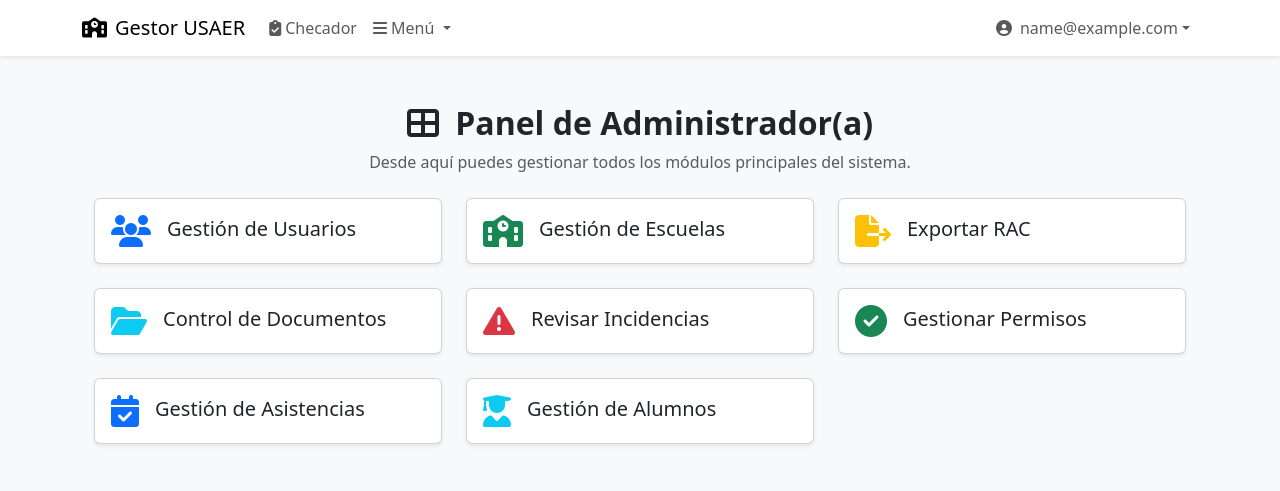
After one commit to Flaxx99/usaer7607, a Django app: page /usuarios/dashboard/ in a window 1280 px wide. The commit adds this page. Shown: the top 491 px of the page. Run offline with Django 5.2, Linux system fonts and the light colour scheme; the visitor is signed in with stand-in values (Sample User, id 1); some libraries are stand-ins or nearby versions.

Commit message:
Recuperando cambios locales en rama luis-apps

```diff
--- a/usaer_system/permisos/models.py
+++ b/usaer_system/permisos/models.py
@@ -4,6 +4,7 @@ from django.utils import timezone
 from django.utils.translation import gettext_lazy as _
 from django.core.exceptions import ValidationError
 from escuelas.models import Escuela  # Asegúrate de importar tu modelo Escuela
+from usuarios.models import User
 
 class Permiso(models.Model):
     class Tipo(models.TextChoices):
@@ -24,7 +25,6 @@ class Permiso(models.Model):
         on_delete=models.CASCADE,
         verbose_name=_("Profesor solicitante"),
         related_name='permisos_solicitados',
-        limit_choices_to={'role': 'Profesor'}
     )
 
     # Relación con la escuela (automática desde el profesor)
--- a/usaer_system/permisos/urls.py
+++ b/usaer_system/permisos/urls.py
@@ -1,28 +1,31 @@
 from django.urls import path
 from . import views
 from usuarios.decoradores import roles_permitidos
+from django.contrib.auth import get_user_model
+User = get_user_model()
 
 app_name = 'permisos'
 
 # Todos los roles excepto Trabajador Manual pueden solicitar permisos
 solicitantes = [
-    'DOCENTE', 'MAESTRO_APOYO',
+    'MAESTRO_APOYO',
     'TRAB_SOCIAL', 'PSICOLOGO',
     'PSICOMOTRICIDAD', 'COMUNICACION',
-    'SECRETARIO', 'DIRECTOR', 'ADMIN'
+    'SECRETARIO', 'ADMIN', 'TRAB_MANUAL'
 ]
 solo_mis = [
-    'DOCENTE', 'MAESTRO_APOYO',
+    'MAESTRO_APOYO',
     'TRAB_SOCIAL', 'PSICOLOGO',
-    'PSICOMOTRICIDAD', 'COMUNICACION'
+    'PSICOMOTRICIDAD', 'COMUNICACION',
+    'TRAB_MANUAL'
 ]
-gestores = ['SECRETARIO', 'DIRECTOR', 'ADMIN']
+gestores = ['SECRETARIO', 'ADMIN']
 
 urlpatterns = [
     # Solicitar permiso
     path('solicitar/', roles_permitidos(solicitantes)(views.solicitar_permiso), name='solicitar'),
     # Ver mis propios permisos
-    path('mis-permisos/', roles_permitidos(solo_mis)(views.mis_permisos), name='mis_permisos'),
+    path('mis-permisos/', roles_permitidos(solo_mis + [User.Role.MAESTRO_APOYO])(views.mis_permisos), name='mis_permisos'),
     # Gestión (listar, filtrar) de todas las solicitudes
     path('gestion/', roles_permitidos(gestores)(views.gestionar_permisos), name='gestionar'),
     # Detalle de una solicitud
--- a/usaer_system/permisos/views.py
+++ b/usaer_system/permisos/views.py
@@ -96,7 +96,6 @@ def mis_permisos(request):
     })
 
 @login_required
-@permission_required('permisos.gestionar_permisos')
 def gestionar_permisos(request):
     """
     Panel de control para administradores con filtros avanzados
--- a/usaer_system/templates/base.html
+++ b/usaer_system/templates/base.html
@@ -4,19 +4,15 @@
 
 <!DOCTYPE html>
 <html lang="es">
-
 <head>
   <meta charset="UTF-8">
   <meta name="viewport" content="width=device-width, initial-scale=1.0">
   <title>{% block title %}Gestor USAER 7607{% endblock %}</title>
-  <link href="https://cdn.jsdelivr.net/npm/bootstrap@5.3.0/dist/css/bootstrap.min.css" rel="stylesheet"
-    crossorigin="anonymous">
-  <link href="https://cdnjs.cloudflare.com/ajax/libs/font-awesome/6.4.0/css/all.min.css" rel="stylesheet"
-    crossorigin="anonymous">
+  <link href="https://cdn.jsdelivr.net/npm/bootstrap@5.3.0/dist/css/bootstrap.min.css" rel="stylesheet" crossorigin="anonymous">
+  <link href="https://cdnjs.cloudflare.com/ajax/libs/font-awesome/6.4.0/css/all.min.css" rel="stylesheet" crossorigin="anonymous">
 </head>
 
 <body class="bg-light">
-
   <nav class="navbar navbar-expand-lg navbar-light bg-white shadow-sm">
     <div class="container">
       <a class="navbar-brand" href="{% url 'index' %}">
@@ -31,77 +27,61 @@
           <li class="nav-item">
             <a class="nav-link" href="{% url 'index' %}"><i class="fas fa-clipboard-check me-1"></i>Checador</a>
           </li>
-
-          <li class="nav-item">
-            <a class="nav-link" href="{% url 'documentos:lista_expedientes' %}">
-              📁 Ver expedientes
-            </a>
-          </li>
-
-
           {% if user.is_authenticated %}
           <li class="nav-item dropdown">
             <a class="nav-link dropdown-toggle" href="#" id="menuUsuario" role="button" data-bs-toggle="dropdown">
               <i class="fas fa-bars me-1"></i>Menú
             </a>
             <ul class="dropdown-menu" aria-labelledby="menuUsuario">
+              {# Panel principal por rol #}
+              {% if user.role == 'MAESTRO_APOYO' %}
+                <li><a class="dropdown-item" href="{% url 'usuarios:dashboard_maestro_apoyo' %}">🎓 Panel Maestro Apoyo</a></li>
+              {% elif user.role == 'SECRETARIO' %}
+                <li><a class="dropdown-item" href="{% url 'usuarios:dashboard_secretario' %}">🗂 Panel Secretario</a></li>
+              {% elif user.role == 'DIRECTOR' %}
+                <li><a class="dropdown-item" href="{% url 'usuarios:dashboard_director' %}">👨‍🏫 Panel Director</a></li>
+              {% elif user.role == 'ADMIN' or user.is_staff or user.is_superuser %}
+                <li><a class="dropdown-item" href="{% url 'usuarios:dashboard_admin' %}">⚙️ Panel Administrador</a></li>
+              {% elif user.role in 'TRAB_SOCIAL PSICOLOGO PSICOMOTRICIDAD COMUNICACION TRAB_MANUAL' %}
+                <li><a class="dropdown-item" href="{% url 'usuarios:profile' %}">👤 Mi Perfil</a></li>
+              {% endif %}
 
-              {% if user.role == 'DOCENTE' %}
-              <li><a class="dropdown-item" href="{% url 'usuarios:dashboard_docente' %}"><i
-                    class="fas fa-chalkboard me-1"></i>Panel Docente</a></li>
-              <li>
-                <hr class="dropdown-divider">
-              </li>
-              <li><a class="dropdown-item" href="{% url 'documentos:subir_expediente' %}"><i
-                    class="fas fa-file-signature me-1"></i>Capturar RAE</a></li>
-              <li><a class="dropdown-item" href="{% url 'documentos:subir_expediente' %}"><i
-                    class="fas fa-file-export me-1"></i>Capturar RAC</a></li>
-              <li><a class="dropdown-item" href="{% url 'alumnos:listar_alumnos' %}"><i
-                    class="fas fa-users me-1"></i>Alumnos</a></li>
-              <li><a class="dropdown-item" href="{% url 'permisos:solicitar' %}"><i
-                    class="fas fa-clipboard-list me-1"></i>Permisos</a></li>
-              <li><a class="dropdown-item" href="{% url 'asistencias:listar_asistencias' %}"><i
-                    class="fas fa-calendar-check me-1"></i>Asistencias</a></li>
+              <li><hr class="dropdown-divider"></li>
 
-              {% elif user.role == 'SECRETARIO' %}
-              <li><a class="dropdown-item" href="{% url 'usuarios:dashboard_secretario' %}"><i
-                    class="fas fa-folder-open me-1"></i>Panel Secretario</a></li>
-              <li>
-                <hr class="dropdown-divider">
-              </li>
-              <li><a class="dropdown-item" href="{% url 'escuelas:listar_escuelas' %}"><i
-                    class="fas fa-university me-1"></i>Escuelas</a></li>
-              <li><a class="dropdown-item" href="{% url 'permisos:gestionar' %}"><i
-                    class="fas fa-clipboard-list me-1"></i>Mis Permisos</a></li>
-              <li><a class="dropdown-item" href="{% url 'incidencias:listar_incidencias' %}"><i
-                    class="fas fa-exclamation-circle me-1"></i>Incidencias</a></li>
+              {# Módulos comunes por permisos #}
+              {% if user.role in 'MAESTRO_APOYO ADMIN SECRETARIO' %}
+                <li><a class="dropdown-item" href="{% url 'alumnos:listar_alumnos' %}">👨‍👩‍👧 Alumnos</a></li>
+              {% endif %}
 
-              {% elif user.role == 'DIRECTOR' %}
-              <li><a class="dropdown-item" href="{% url 'usuarios:dashboard_director' %}"><i
-                    class="fas fa-user-tie me-1"></i>Panel Director</a></li>
-              <li>
-                <hr class="dropdown-divider">
-              </li>
-              <li><a class="dropdown-item" href="{% url 'usuarios:list' %}"><i
-                    class="fas fa-chalkboard-teacher me-1"></i>Profesores</a></li>
-              <li><a class="dropdown-item" href="{% url 'incidencias:revisar_incidencias' %}"><i
-                    class="fas fa-tasks me-1"></i>Incidencias</a></li>
+              {% if user.role in 'MAESTRO_APOYO TRAB_SOCIAL PSICOLOGO PSICOMOTRICIDAD COMUNICACION SECRETARIO ADMIN' %}
+                <li><a class="dropdown-item" href="{% url 'documentos:lista_expedientes' %}">📁 Expedientes</a></li>
+                <li><a class="dropdown-item" href="{% url 'documentos:subir_expediente' %}">🧾 Subir RAE / RAC</a></li>
+              {% endif %}
 
-              {% elif user.role == 'ADMIN' or user.is_staff or user.is_superuser %}
-              <li><a class="dropdown-item" href="{% url 'usuarios:dashboard_admin' %}"><i
-                    class="fas fa-tools me-1"></i>Panel Admin</a></li>
-              <li>
-                <hr class="dropdown-divider">
-              </li>
-              <li><a class="dropdown-item" href="{% url 'incidencias:revisar_incidencias' %}"><i
-                    class="fas fa-exclamation-circle me-1"></i>Incidencias</a></li>
-              <li><a class="dropdown-item" href="{% url 'admin:index' %}"><i class="fas fa-cog me-1"></i>Admin
-                  Django</a></li>
+              {% if user.role in 'MAESTRO_APOYO ADMIN SECRETARIO' %}
+                <li><a class="dropdown-item" href="{% url 'alumnos:exportar_rac' %}">📤 Exportar RAC</a></li>
+              {% endif %}
 
-              {% else %}
-              <li><a class="dropdown-item disabled">Sin panel asignado</a></li>
+              {% if user.role in 'MAESTRO_APOYO SECRETARIO ADMIN TRAB_SOCIAL PSICOLOGO PSICOMOTRICIDAD COMUNICACION TRAB_MANUAL' %}
+                <li><a class="dropdown-item" href="{% url 'permisos:gestionar' %}">📝 Permisos</a></li>
+                <li><a class="dropdown-item" href="{% url 'asistencias:listar_asistencias' %}">📅 Asistencias</a></li>
+              {% endif %}
+
+              {% if user.role in 'ADMIN DIRECTOR SECRETARIO' %}
+                <li><a class="dropdown-item" href="{% url 'incidencias:listar_incidencias' %}">🚨 Incidencias</a></li>
+              {% endif %}
+
+
+              {% if user.role in 'SECRETARIO ADMIN' %}
+                <li><a class="dropdown-item" href="{% url 'escuelas:listar_escuelas' %}">🏫 Escuelas</a></li>
+              {% endif %}
+
+              {% if user.role == 'ADMIN' %}
+                <li><a class="dropdown-item" href="{% url 'usuarios:list' %}">👥 Usuarios</a></li>
+                <li><a class="dropdown-item" href="{% url 'admin:index' %}">⚙️ Admin Django</a></li>
               {% endif %}
             </ul>
+
           </li>
           {% endif %}
         </ul>
@@ -111,14 +91,10 @@
           <li class="nav-item dropdown">
             <a class="nav-link dropdown-toggle d-flex align-items-center" href="#" id="cuentaDropdown" role="button"
               data-bs-toggle="dropdown">
-              <i class="fas fa-user-circle me-2"></i>{{ user.nombre|default:user.username }}
+              <i class="fas fa-user-circle me-2"></i>{{ user.nombre|default:user.email }}
             </a>
             <ul class="dropdown-menu dropdown-menu-end" aria-labelledby="cuentaDropdown">
-              <li>
-                <a class="dropdown-item" href="{% url 'usuarios:change_password' %}">
-                  <i class="fas fa-key me-2"></i>Cambiar contraseña
-                </a>
-              </li>
+              <li><a class="dropdown-item" href="{% url 'usuarios:change_password' %}"><i class="fas fa-key me-2"></i>Cambiar contraseña</a></li>
               <li>
                 <form method="post" action="{% url 'logout' %}" class="d-inline">
                   {% csrf_token %}
@@ -131,16 +107,12 @@
           </li>
           {% else %}
           <li class="nav-item">
-            <a class="nav-link" href="{% url 'login' %}">
-              <i class="fas fa-sign-in-alt me-1"></i>Iniciar sesión
-            </a>
+            <a class="nav-link" href="{% url 'login' %}"><i class="fas fa-sign-in-alt me-1"></i>Iniciar sesión</a>
           </li>
           {% endif %}
         </ul>
-
       </div>
     </div>
-
   </nav>
 
   <main class="container py-4">
@@ -148,9 +120,6 @@
   </main>
 
   <script src="https://code.jquery.com/jquery-3.7.1.min.js" crossorigin="anonymous"></script>
-  <script src="https://cdn.jsdelivr.net/npm/bootstrap@5.3.0/dist/js/bootstrap.bundle.min.js"
-    crossorigin="anonymous"></script>
-
+  <script src="https://cdn.jsdelivr.net/npm/bootstrap@5.3.0/dist/js/bootstrap.bundle.min.js" crossorigin="anonymous"></script>
 </body>
-
 </html>
--- /dev/null
+++ b/usaer_system/templates/usuarios/dashboard.html
@@ -0,0 +1,33 @@
+{% extends 'base.html' %}
+{% block title %}Panel de {{ request.user.get_role_display }}{% endblock %}
+
+{% block content %}
+<div class="container py-4">
+  <div class="text-center mb-4">
+    <h2 class="fw-bold">
+      <i class="fas fa-th-large me-2"></i>
+      Panel de {{ request.user.get_role_display }}
+    </h2>
+    <p class="text-muted">Desde aquí puedes gestionar todos los módulos principales del sistema.</p>
+  </div>
+
+  <div class="row row-cols-1 row-cols-md-2 row-cols-lg-3 g-4">
+    {% for mod in modules %}
+      <div class="col">
+        <div class="card shadow-sm h-100">
+          <div class="card-body d-flex align-items-center">
+            <!-- mod.icon debe incluir la clase de icono y color, p. ej. "fas fa-users text-primary" -->
+            <i class="{{ mod.icon }} fa-2x me-3"></i>
+            <div>
+              <h5 class="card-title mb-1">{{ mod.title }}</h5>
+              <a href="{% url mod.url %}" class="stretched-link"></a>
+            </div>
+          </div>
+        </div>
+      </div>
+    {% empty %}
+      <p class="text-center">No tienes módulos asignados para tu rol.</p>
+    {% endfor %}
+  </div>
+</div>
+{% endblock %}
--- a/usaer_system/usaer_system/views.py
+++ b/usaer_system/usaer_system/views.py
@@ -1,4 +1,4 @@
 from django.shortcuts import redirect
 
 def index(request):
-    return redirect('asistencias:checar_asistencia')
+    return redirect('usuarios:dashboard')
--- a/usaer_system/usuarios/urls.py
+++ b/usaer_system/usuarios/urls.py
@@ -1,33 +1,38 @@
 from django.urls import path
 from . import views
 from .decoradores import roles_permitidos
-from django.contrib.admin.views.decorators import staff_member_required
+from .views import dashboard
 
 app_name = 'usuarios'
 
 urlpatterns = [
-    # Listado de usuarios: accesible solo por admin y secretario
+    # Listado de usuarios
     path('', roles_permitidos(['ADMIN', 'SECRETARIO'])(views.UserListView.as_view()), name='list'),
 
-    # Crear usuario: solo admin
+    # Crear usuario
     path('nuevo/', roles_permitidos(['ADMIN'])(views.UserCreateView.as_view()), name='create'),
 
+    # Detalle, editar, eliminar
     path('<int:pk>/', views.UserDetailView.as_view(), name='detail'),
     path('<int:pk>/editar/', views.UserUpdateView.as_view(), name='update'),
     path('<int:pk>/eliminar/', roles_permitidos(['ADMIN'])(views.UserDeleteView.as_view()), name='delete'),
     path('<int:pk>/toggle-active/', roles_permitidos(['ADMIN'])(views.toggle_user_active), name='toggle_active'),
+
+    # Perfil y contraseña
     path('perfil/', views.profile, name='profile'),
     path('cambiar-contrasena/', views.change_password, name='change_password'),
+
+    # Redirección post-login
     path('redireccion/', views.redireccion_post_login, name='redireccion_post_login'),
-    path('dashboard/docente/', views.dashboard_docente, name='dashboard_docente'),
+
+    # Dashboards por rol
     path('dashboard/secretario/', views.dashboard_secretario, name='dashboard_secretario'),
     path('dashboard/director/', views.dashboard_director, name='dashboard_director'),
     path('dashboard/admin/', views.dashboard_admin, name='dashboard_admin'),
-    path('dashboard/apoyo/', views.dashboard_maestro_apoyo, name='panel_maestro_apoyo'),
-    path('dashboard/trabajador-social/', views.dashboard_trabajador_social, name='panel_trabajador_social'),
-    path('dashboard/psicologo/', views.dashboard_psicologo, name='panel_psicologo'),
-    path('dashboard/psicomotricidad/', views.dashboard_psicomotricidad, name='panel_psicomotricidad'),
-    path('dashboard/comunicacion/', views.dashboard_comunicacion, name='panel_comunicacion'),
-
-
+    path('dashboard/maestro-apoyo/', views.dashboard_maestro_apoyo, name='dashboard_maestro_apoyo'),
+    path('dashboard/trabajador-social/', views.dashboard_trabajador_social, name='dashboard_trabajador_social'),
+    path('dashboard/psicologo/', views.dashboard_psicologo, name='dashboard_psicologo'),
+    path('dashboard/psicomotricidad/', views.dashboard_psicomotricidad, name='dashboard_psicomotricidad'),
+    path('dashboard/comunicacion/', views.dashboard_comunicacion, name='dashboard_comunicacion'),
+    path('dashboard/', dashboard, name='dashboard'),
 ]
--- a/usaer_system/usuarios/views.py
+++ b/usaer_system/usuarios/views.py
@@ -12,6 +12,8 @@ from .forms import UsuarioCreationForm, UsuarioChangeForm
 from .decoradores import roles_permitidos
 from django.contrib.auth.forms import PasswordChangeForm
 from escuelas.models import Escuela
+from django.conf import settings
+
 
 @method_decorator(roles_permitidos(['ADMIN']), name='dispatch')
 class UserListView(LoginRequiredMixin, PermissionRequiredMixin, ListView):
@@ -42,6 +44,7 @@ class UserListView(LoginRequiredMixin, PermissionRequiredMixin, ListView):
         context['escuelas'] = Escuela.objects.all()
         return context
 
+
 @method_decorator(roles_permitidos(['ADMIN']), name='dispatch')
 class UserCreateView(LoginRequiredMixin, PermissionRequiredMixin, CreateView):
     model = User
@@ -64,6 +67,7 @@ class UserCreateView(LoginRequiredMixin, PermissionRequiredMixin, CreateView):
         context['titulo'] = _('Crear nuevo usuario')
         return context
 
+
 @method_decorator(roles_permitidos(['ADMIN']), name='dispatch')
 class UserUpdateView(LoginRequiredMixin, PermissionRequiredMixin, UpdateView):
     model = User
@@ -75,7 +79,7 @@ class UserUpdateView(LoginRequiredMixin, PermissionRequiredMixin, UpdateView):
     def form_valid(self, form):
         try:
             self.object = form.save(commit=False)
-            self.object.save(skip_auto_role=True)  # 👈 evitar sobrescritura automática
+            self.object.save(skip_auto_role=True)
             form.save_m2m()
             messages.success(self.request, _('Usuario actualizado exitosamente'))
             return redirect(self.success_url)
@@ -96,6 +100,7 @@ class UserDetailView(LoginRequiredMixin, PermissionRequiredMixin, DetailView):
     permission_required = 'usuarios.view_user'
     context_object_name = 'usuario'
 
+
 @method_decorator(roles_permitidos(['ADMIN']), name='dispatch')
 class UserDeleteView(LoginRequiredMixin, PermissionRequiredMixin, DeleteView):
     model = User
@@ -107,6 +112,7 @@ class UserDeleteView(LoginRequiredMixin, PermissionRequiredMixin, DeleteView):
         messages.success(request, _('Usuario eliminado exitosamente'))
         return super().delete(request, *args, **kwargs)
 
+
 @login_required
 @roles_permitidos(['ADMIN'])
 def toggle_user_active(request, pk):
@@ -116,6 +122,7 @@ def toggle_user_active(request, pk):
     action = _('activado') if user.activo else _('desactivado')
     messages.success(request, _('Usuario %(action)s exitosamente') % {'action': action})
     return redirect('usuarios:list')
+
 
 @login_required
 def profile(request):
@@ -134,6 +141,7 @@ def profile(request):
         'usuario': user
     })
 
+
 @login_required
 def change_password(request):
     if request.method == 'POST':
@@ -150,6 +158,7 @@ def change_password(request):
         'form': form
     })
 
+
 @login_required
 def redireccion_post_login(request):
     role = request.user.role
@@ -159,67 +168,82 @@ def redireccion_post_login(request):
         return redirect('usuarios:dashboard_director')
     elif role == User.Role.SECRETARIO:
         return redirect('usuarios:dashboard_secretario')
-    elif role == User.Role.DOCENTE:
-        return redirect('usuarios:dashboard_docente')
     elif role == User.Role.MAESTRO_APOYO:
-        return redirect('usuarios:panel_maestro_apoyo')
+        return redirect('usuarios:dashboard_maestro_apoyo')
     elif role == User.Role.TRABAJADOR_SOCIAL:
-        return redirect('usuarios:panel_trabajador_social')
+        return redirect('usuarios:dashboard_trabajador_social')
     elif role == User.Role.PSICOLOGO:
-        return redirect('usuarios:panel_psicologo')
+        return redirect('usuarios:dashboard_psicologo')
     elif role == User.Role.PSICOMOTRICIDAD:
-        return redirect('usuarios:panel_psicomotricidad')
+        return redirect('usuarios:dashboard_psicomotricidad')
     elif role == User.Role.COMUNICACION:
-        return redirect('usuarios:panel_comunicacion')
-    # Trabajador manual y otros roles sin panel propio van a perfil
-    return redirect('usuarios:profile')
+        return redirect('usuarios:dashboard_comunicacion')
+    else:
+        return redirect('usuarios:profile')
 
 
-# Dashboard del DOCENTE
-@login_required
-@roles_permitidos(['DOCENTE'])
-def dashboard_docente(request):
-    return render(request, 'usuarios/dashboard_docente.html')
-
-# Dashboard del SECRETARIO
+# Paneles según función
 @login_required
 @roles_permitidos(['SECRETARIO'])
 def dashboard_secretario(request):
     return render(request, 'usuarios/dashboard_secretario.html')
 
-# Dashboard del DIRECTOR
+
 @login_required
 @roles_permitidos(['DIRECTOR'])
 def dashboard_director(request):
     return render(request, 'usuarios/dashboard_director.html')
 
-# Dashboard del ADMINISTRADOR
+
 @login_required
 @roles_permitidos(['ADMIN'])
 def dashboard_admin(request):
     return render(request, 'usuarios/dashboard_admin.html')
+
 
 @login_required
 @roles_permitidos(['MAESTRO_APOYO'])
 def dashboard_maestro_apoyo(request):
     return render(request, 'usuarios/dashboard_maestro_apoyo.html')
 
+
 @login_required
 @roles_permitidos(['TRABAJADOR_SOCIAL'])
 def dashboard_trabajador_social(request):
     return render(request, 'usuarios/dashboard_trabajador_social.html')
+
 
 @login_required
 @roles_permitidos(['PSICOLOGO'])
 def dashboard_psicologo(request):
     return render(request, 'usuarios/dashboard_psicologo.html')
 
+
 @login_required
 @roles_permitidos(['PSICOMOTRICIDAD'])
 def dashboard_psicomotricidad(request):
     return render(request, 'usuarios/dashboard_psicomotricidad.html')
 
+
 @login_required
 @roles_permitidos(['COMUNICACION'])
 def dashboard_comunicacion(request):
     return render(request, 'usuarios/dashboard_comunicacion.html')
+
+@login_required
+def dashboard(request):
+    user_role = request.user.role  # 'ADMIN', 'DIRECTOR', 'MAESTRO_APOYO', etc.
+
+    # 1) Obtenemos las claves permitidas para este rol
+    allowed = settings.ROLE_PERMISSIONS.get(user_role, [])
+
+    # 2) Filtramos los módulos para quedarnos solo con los que su 'key' esté en allowed
+    modules = [
+        m for m in settings.DASHBOARD_MODULES
+        if m['key'] in allowed
+    ]
+
+    return render(request, 'usuarios/dashboard.html', {
+        'modules': modules,
+        'role': user_role,
+    })
```
Also changed, not shown: usaer_system/templates/permisos/mis_permisos.html (renamed from usaer_system/templates/permisos/mis-permisos.html, +7 -7 lines), usaer_system/usaer_system/settings.py (+119 -1 lines), usaer_system/alumnos/migrations/0002_alter_alumno_clasificacion_alter_alumno_grado_and_more.py (added), usaer_system/documentos/migrations/0001_initial.py, usaer_system/documentos/migrations/0003_remove_expediente_otros.py (added), usaer_system/permisos/migrations/0002_alter_permiso_profesor.py (added), usaer_system/permisos/migrations/0003_alter_permiso_profesor.py (added), usaer_system/usuarios/migrations/0006_alter_user_nivel_alter_user_role.py (added).
